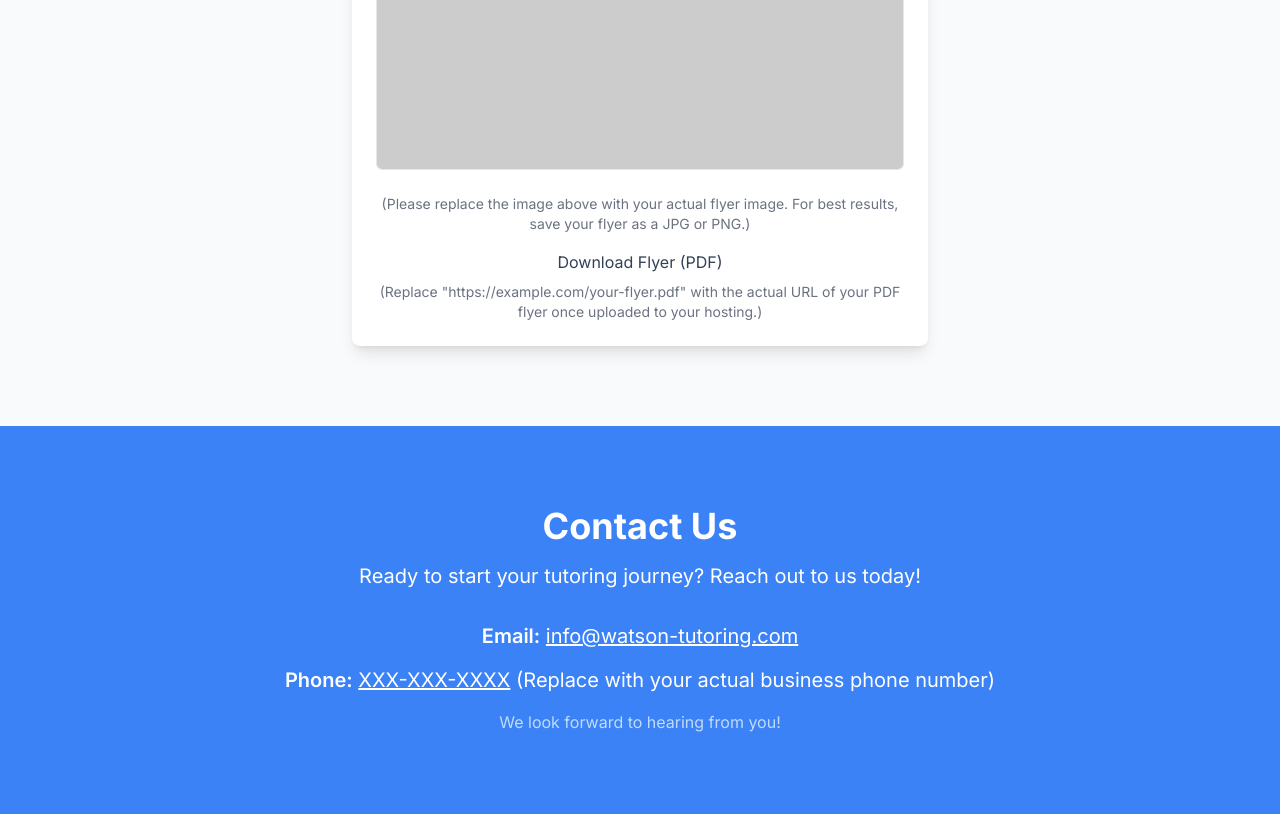
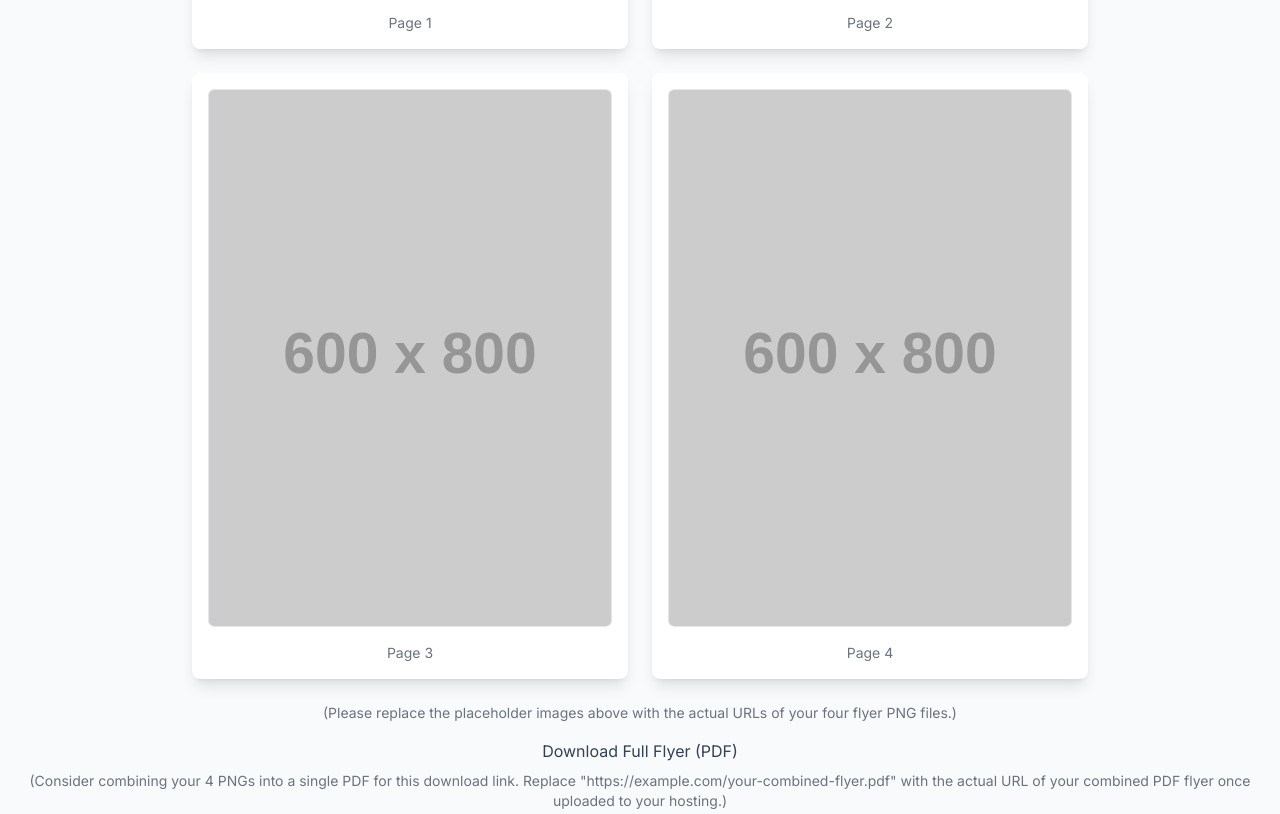
Before and after one commit to bwatson24/bwatson24.github.io, a plain HTML site: page index.html in a window 1280 px wide. Shown: the part 2913-3727 px from the top of the page. Drawn offline with nearby package versions, Linux system fonts and the light colour scheme; placeholder pictures from the web are drawn by us.

Commit message:
Update index.html

```diff
--- a/index.html
+++ b/index.html
@@ -132,20 +132,38 @@
         <div class="container text-center">
             <h2 class="text-4xl section-heading">Our Flyer</h2>
             <p class="text-lg mb-8 max-w-2xl mx-auto">
-                Check out our flyer for a quick overview of our services and contact information.
+                Here are the pages from our flyer, providing a quick overview of our services and contact information.
             </p>
-            <div class="max-w-xl mx-auto bg-white p-6 rounded-lg shadow-lg">
-                <!-- Placeholder for your flyer image -->
-                <img src="https://placehold.co/600x800/E0F2F7/000000?text=Your+Flyer+Image+Here" alt="Watson Tutoring Flyer" class="w-full h-auto rounded-md mb-6 border border-gray-200">
-                <p class="text-sm text-gray-500 mb-4">
-                    (Please replace the image above with your actual flyer image. For best results, save your flyer as a JPG or PNG.)
-                </p>
-                <!-- Button to download the flyer as a PDF -->
-                <a href="https://example.com/your-flyer.pdf" class="btn-secondary inline-block" download>Download Flyer (PDF)</a>
-                <p class="text-sm text-gray-500 mt-2">
-                    (Replace "https://example.com/your-flyer.pdf" with the actual URL of your PDF flyer once uploaded to your hosting.)
-                </p>
+            <div class="max-w-4xl mx-auto grid grid-cols-1 md:grid-cols-2 gap-6">
+                <!-- Flyer Page 1 -->
+                <div class="bg-white p-4 rounded-lg shadow-lg flex flex-col items-center">
+                    <img src="https://placehold.co/600x800/E0F2F7/000000?text=Flyer+Page+1" alt="Watson Tutoring Flyer Page 1" class="w-full h-auto rounded-md mb-4 border border-gray-200">
+                    <p class="text-sm text-gray-500">Page 1</p>
+                </div>
+                <!-- Flyer Page 2 -->
+                <div class="bg-white p-4 rounded-lg shadow-lg flex flex-col items-center">
+                    <img src="https://placehold.co/600x800/E0F2F7/000000?text=Flyer+Page+2" alt="Watson Tutoring Flyer Page 2" class="w-full h-auto rounded-md mb-4 border border-gray-200">
+                    <p class="text-sm text-gray-500">Page 2</p>
+                </div>
+                <!-- Flyer Page 3 -->
+                <div class="bg-white p-4 rounded-lg shadow-lg flex flex-col items-center">
+                    <img src="https://placehold.co/600x800/E0F2F7/000000?text=Flyer+Page+3" alt="Watson Tutoring Flyer Page 3" class="w-full h-auto rounded-md mb-4 border border-gray-200">
+                    <p class="text-sm text-gray-500">Page 3</p>
+                </div>
+                <!-- Flyer Page 4 -->
+                <div class="bg-white p-4 rounded-lg shadow-lg flex flex-col items-center">
+                    <img src="https://placehold.co/600x800/E0F2F7/000000?text=Flyer+Page+4" alt="Watson Tutoring Flyer Page 4" class="w-full h-auto rounded-md mb-4 border border-gray-200">
+                    <p class="text-sm text-gray-500">Page 4</p>
+                </div>
             </div>
+            <p class="text-sm text-gray-500 mt-6 mb-4">
+                (Please replace the placeholder images above with the actual URLs of your four flyer PNG files.)
+            </p>
+            <!-- Button to download the flyer as a PDF (still a good idea to offer) -->
+            <a href="https://example.com/your-combined-flyer.pdf" class="btn-secondary inline-block" download>Download Full Flyer (PDF)</a>
+            <p class="text-sm text-gray-500 mt-2">
+                (Consider combining your 4 PNGs into a single PDF for this download link. Replace "https://example.com/your-combined-flyer.pdf" with the actual URL of your combined PDF flyer once uploaded to your hosting.)
+            </p>
         </div>
     </section>
 
```
